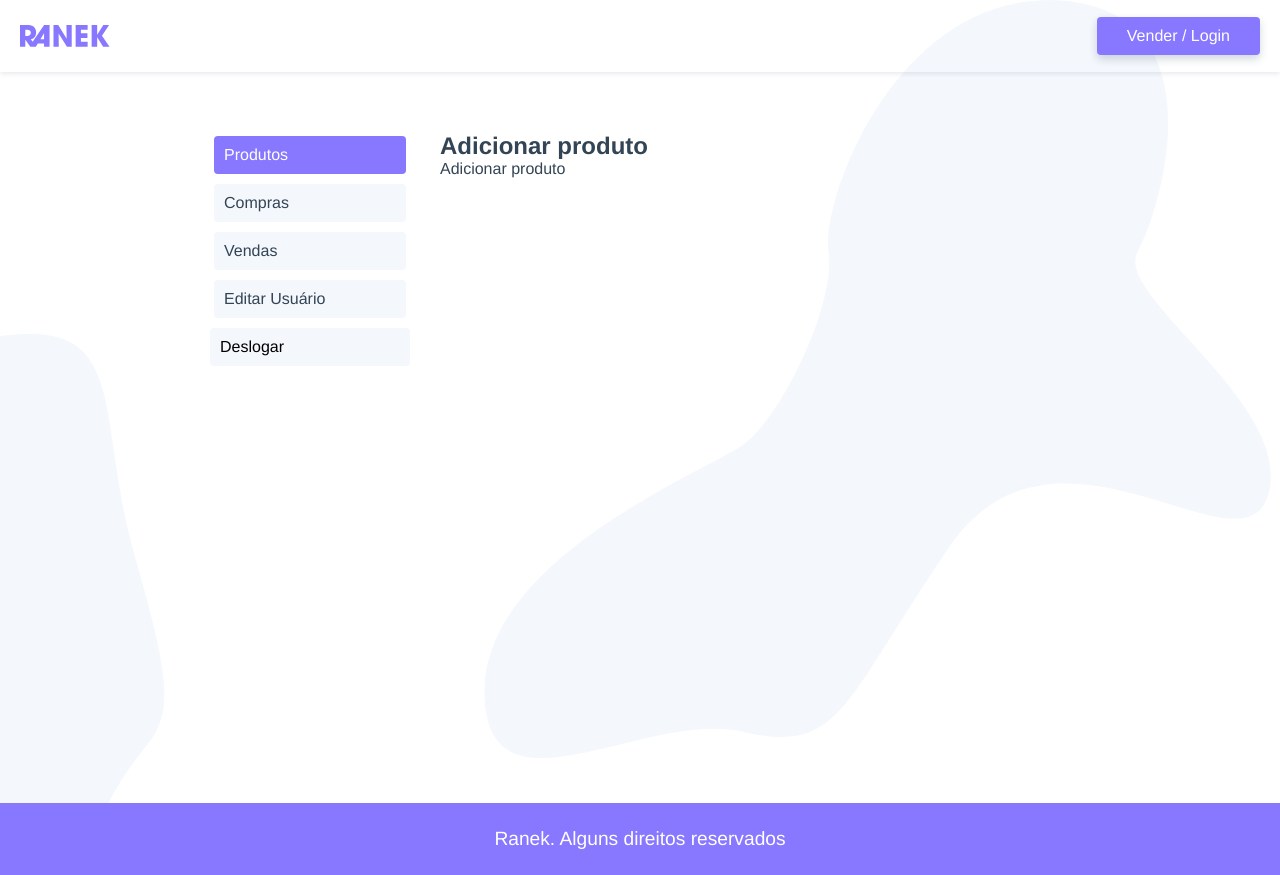
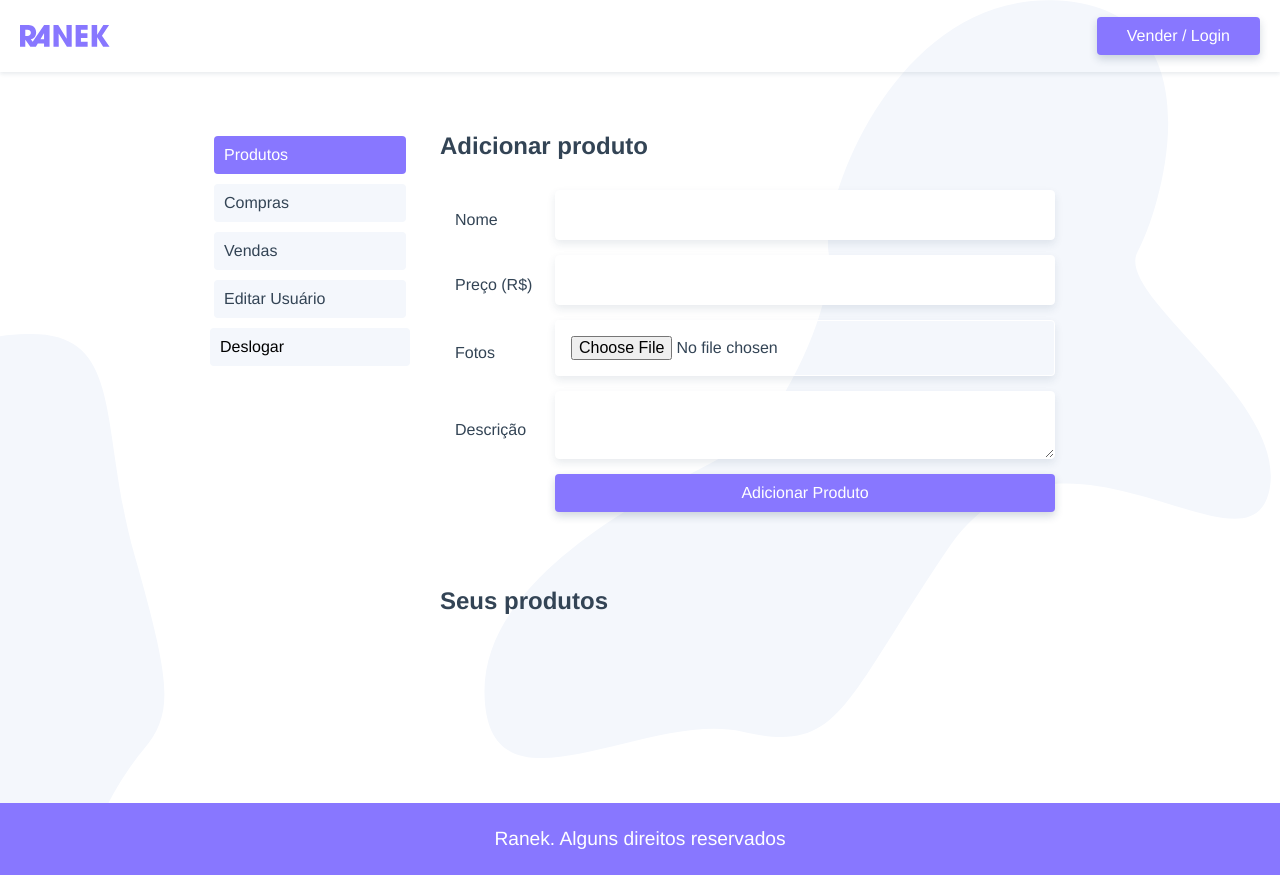
Before and after one commit to gabriellamas/vuejs-project, a Vue app: page /usuario in a window 1280 px wide. Built offline with nearby package versions, Linux system fonts and the light colour scheme.

Commit message:
add produto

```diff
--- a/src/components/ProdutoAdicionar.vue
+++ b/src/components/ProdutoAdicionar.vue
@@ -1,11 +1,60 @@
 <template>
-  <p>Adicionar produto</p>
+  <form class="adicionar-produto">
+    <label for="nome">Nome</label>
+    <input id="nome" name="nome" type="text" v-model="produto.nome" />
+    <label for="preco">Preço (R$)</label>
+    <input id="preco" name="preco" type="number" v-model="produto.preco" />
+    <label for="fotos">Fotos</label>
+    <input id="fotos" name="fotos" type="file" ref="fotos" />
+    <label for="preco">Descrição</label>
+    <textarea id="preco" name="preco" v-model="produto.descricao"></textarea>
+    <input
+      class="btn"
+      type="button"
+      value="Adicionar Produto"
+      @click.prevent="adicionarProduto"
+    />
+  </form>
 </template>
 
 <script>
+import { api } from "@/services.js";
+
 export default {
   name: "ProdutoAdicionar",
+  data() {
+    return {
+      produto: {
+        nome: "",
+        preco: "",
+        descricao: "",
+        fotos: null,
+      },
+    };
+  },
+  methods: {
+    formatarProduto() {
+      this.produto.usuario_id = this.$store.state.usuario.id;
+    },
+    adicionarProduto() {
+      this.formatarProduto();
+      api.post("/produto", this.produto).then(() => {
+        this.$store.dispatch("getUsuarioProdutos");
+      });
+    },
+  },
 };
 </script>
 
-<style scoped></style>
+<style scoped>
+.adicionar-produto {
+  display: grid;
+  grid-template-columns: 100px 1fr;
+  align-items: center;
+  margin-bottom: 60px;
+}
+
+.btn {
+  grid-column: 2;
+}
+</style>
--- /dev/null
+++ b/src/components/ProdutoItem.vue
@@ -0,0 +1,47 @@
+<template>
+  <div class="produto" v-if="produto">
+    <router-link
+      class="produto-img"
+      :to="{ name: 'Product', params: { id: produto.id } }"
+    >
+      <img
+        v-if="produto.fotos"
+        :src="produto.fotos[0].src"
+        :alt="produto.fotos[0].titulo"
+      />
+      <p>Ver Produto</p>
+    </router-link>
+    <div class="info">
+      <p class="preco">{{ produto.preco | numeroPreco }}</p>
+      <h2 class="titulo">{{ produto.nome }}</h2>
+      <slot></slot>
+    </div>
+  </div>
+</template>
+
+<script>
+export default {
+  name: "ProdutoItem",
+  props: ["produto"],
+};
+</script>
+
+<style scoped>
+.produto {
+  display: grid;
+  grid-template-columns: minmax(100px, 200px) 1fr;
+  grid-gap: 20px;
+  margin-bottom: 40px;
+  position: relative;
+}
+
+.info {
+  align-self: end;
+}
+
+.produto-img {
+  border-radius: 4px;
+  overflow: hidden;
+  height: 100px;
+}
+</style>
--- a/src/views/usuario/UsuarioProdutos.vue
+++ b/src/views/usuario/UsuarioProdutos.vue
@@ -2,17 +2,24 @@
   <section class="usuario-produtos">
     <h2>Adicionar produto</h2>
     <ProdutoAdicionar />
-    {{ usuario_produtos }}
+    <h2>Seus produtos</h2>
+    <transition-group v-if="usuario_produtos" name="list" tag="ul">
+      <li v-for="(produto, index) in usuario_produtos" :key="index">
+        <ProdutoItem :produto="produto" />
+      </li>
+    </transition-group>
   </section>
 </template>
 
 <script>
 import ProdutoAdicionar from "@/components/ProdutoAdicionar.vue";
+import ProdutoItem from "@/components/ProdutoItem.vue";
 import { mapState, mapActions } from "vuex";
 export default {
   name: "UsuarioProdutos",
   components: {
     ProdutoAdicionar,
+    ProdutoItem,
   },
   computed: {
     ...mapState(["login", "usuario", "usuario_produtos"]),
@@ -33,4 +40,8 @@ export default {
 };
 </script>
 
-<style scoped></style>
+<style scoped>
+h2 {
+  margin-bottom: 20px;
+}
+</style>
```
